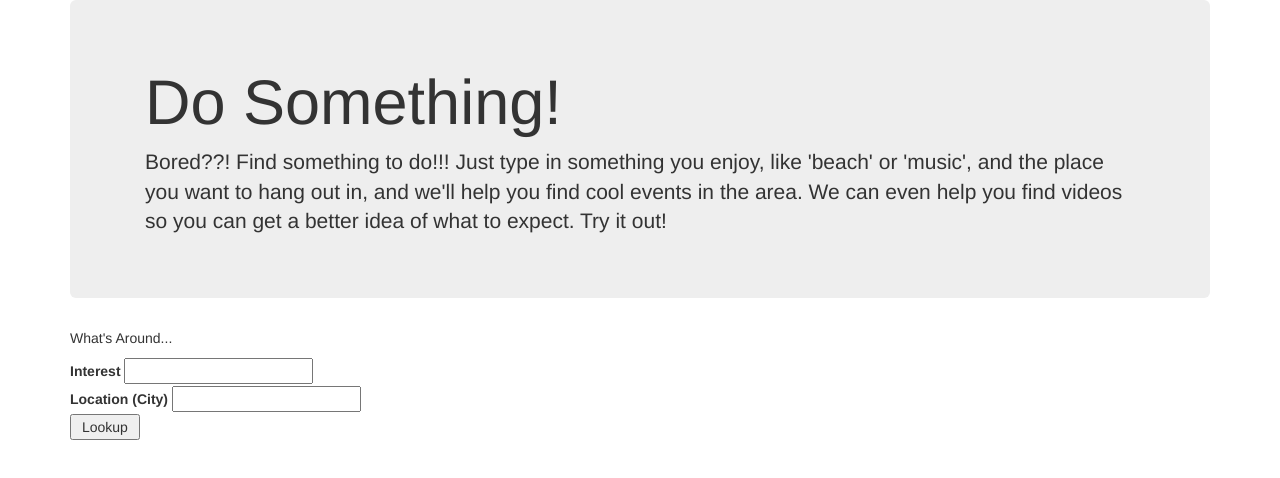
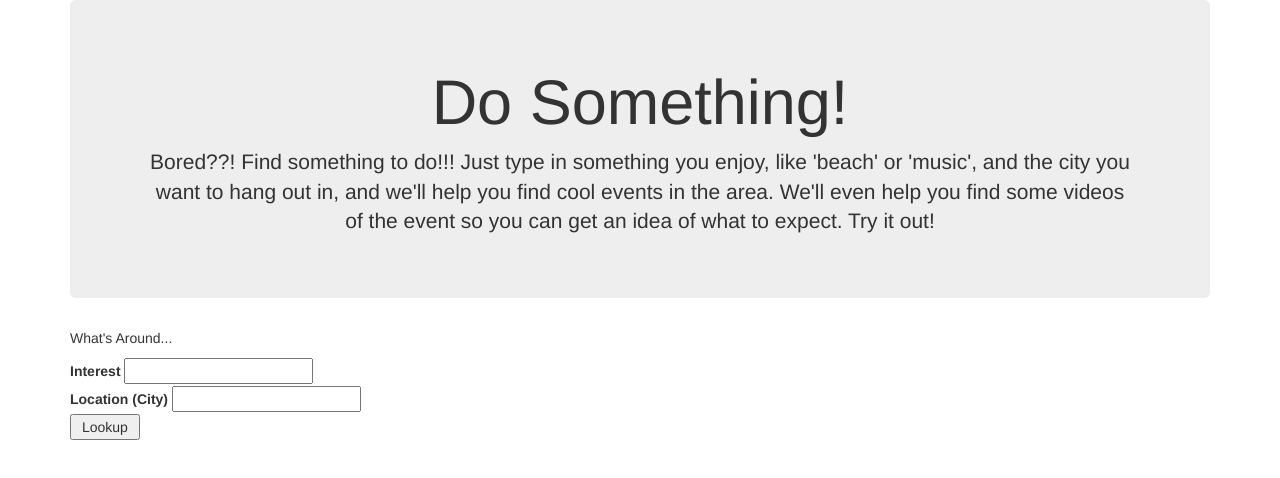
Before and after one commit to alexjr1194/Night-Out, a plain HTML site: page index.html in a window 1280 px wide. Drawn offline with nearby package versions, Linux system fonts and the light colour scheme.

Commit message:
added links to youtube videos and adjusted text

```diff
--- a/assets/css/style.css
+++ b/assets/css/style.css
@@ -1,8 +1,7 @@
-#map {
-        height: 50%;
-      }
-html, body {
-height: 100%;
-margin: 0;
-padding: 0;
+h1.display-3 {
+    text-align: center;
 }
+
+p.lead {
+    text-align: center;
+}
--- a/assets/javascript/youtube.js
+++ b/assets/javascript/youtube.js
@@ -30,18 +30,17 @@ $(function() {
 
     //creates list of youtube videos to display
     function getOutput(item) {
-        var videoId = item.id.videoId;
+        var link = 'https://www.youtube.com/watch?v=' + item.id.videoId;
         var title = item.snippet.title;
-        var description = item.snippet.discription;
+        var description = item.snippet.description;
         var thumb = item.snippet.thumbnails.high.url;
         var channelTitle = item.snippet.channelTitle;
         var videoDate = item.snippet.publishedAt;
 
 
-
         var output = '<li>' +
         '<div class="list-left">' +
-        '<img src="' + thumb + '">' +
+        '<a href="' + link + '" target="_blank"><img src="' + thumb + '"/></a>' +
         '</div>' +
         '<div class="list-right">'+
         '<h3>' + title+ '</h3>'+
--- a/index.html
+++ b/index.html
@@ -28,10 +28,10 @@
           <div class="container">
             <h1 class="display-3">Do Something!</h1>
             <p class="lead">Bored??! Find something to do!!! Just type in
-            something you enjoy, like 'beach' or 'music', and the place you
+            something you enjoy, like 'beach' or 'music', and the city you
             want to hang out in, and we'll help you find cool events
-            in the area. We can even help you find videos so you can get a
-            better idea of what to expect. Try it out!</p>
+            in the area. We'll even help you find some videos of the event so you
+            can get an idea of what to expect. Try it out!</p>
           </div>
         </div>
       </header>
```
